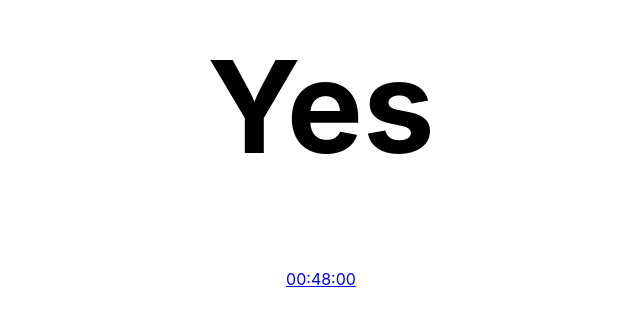
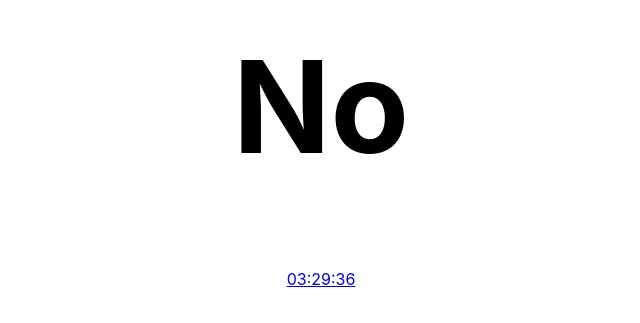
Before and after one commit to Tankenstein/ispepitohome, a plain HTML site: page index.html in a window 1280 px wide. Shown: the part 241-564 px from the top of the page, without its empty margins (319-959 px from the left). Drawn offline with Linux system fonts and the light colour scheme.

Commit message:
Deploying to gh-pages from @ Tankenstein/ispepitohome@5fcd24c32e06de46b257158580a6d7e870b1dd62 🚀

```diff
--- a/index.html
+++ b/index.html
@@ -4,7 +4,7 @@
     <meta charset="utf-8" />
     <meta name="viewport" content="width=device-width, initial-scale=1" />
 
-    <title>Pepito is home</title>
+    <title>Pepito is out</title>
     <meta name="description" content="Find out if Pepito the cat is home or not" />
     <meta name="author" content="https://twitter.com/UTammet" />
 
@@ -37,8 +37,8 @@
   </head>
   <body>
     <div>
-      <h1>Yes</h1>
-      <a href="https://twitter.com/PepitoTheCat/status/1446608347671764992">00:48:00</a>
+      <h1>No</h1>
+      <a href="https://twitter.com/PepitoTheCat/status/1446649014821216262">03:29:36</a>
     </div>
   </body>
 </html>
```
